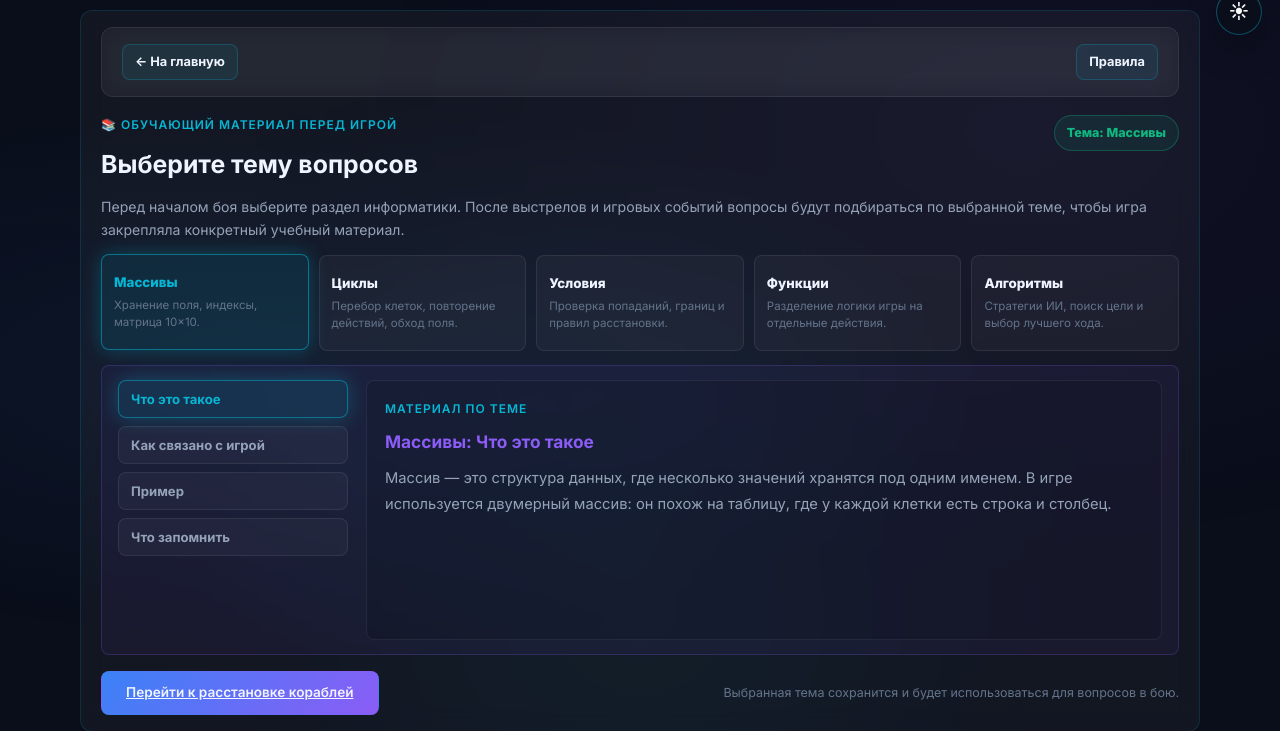
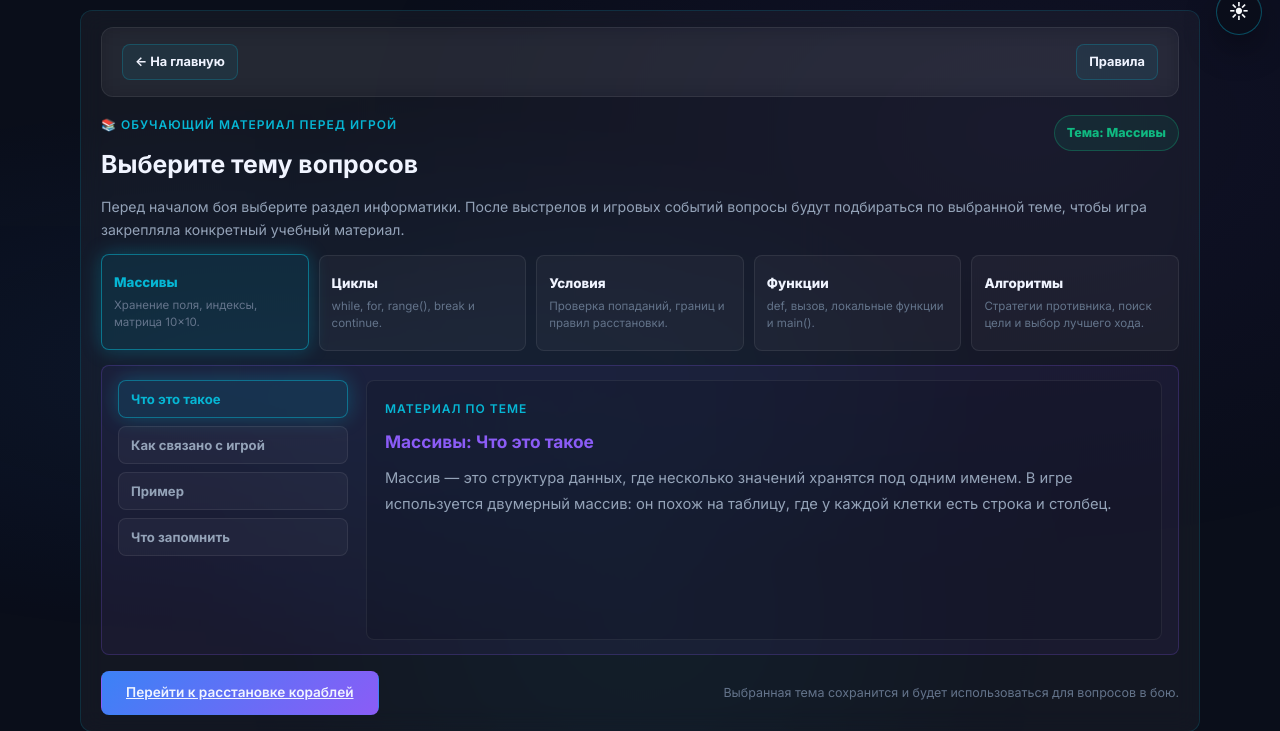
Before and after one commit to IPAT228/morskoy_boy, a Django app: template game/templates/game/learning.html in a window 1280 px wide. Shown: the part 29-760 px from the top of the page. Run offline with Django 5.2, Linux system fonts and the light colour scheme; the template is opened without the code that fills it, so the values that code supplies are empty.

Commit message:
Expand learning material for loops and functions from Metanit
Co-authored-by: Cursor <cursoragent@cursor.com>

```diff
--- a/game/context_processors.py
+++ b/game/context_processors.py
@@ -7,4 +7,7 @@ def static_version(request):
     """Force fresh CSS/JS while developing the project."""
     if settings.DEBUG:
         return {'STATIC_VERSION': str(int(time.time()))}
-    return {'STATIC_VERSION': '1'}
+    import os
+    return {
+        'STATIC_VERSION': os.environ.get('VERCEL_GIT_COMMIT_SHA', 'learning-v2')[:12],
+    }
--- a/game/static/game/js/learning.js
+++ b/game/static/game/js/learning.js
@@ -33,23 +33,53 @@ const CATEGORY_ARTICLES={
       {
         id:'idea',
         title:'Что это такое',
-        text:'Цикл нужен, когда одно действие нужно повторить много раз. Вместо того чтобы вручную описывать 100 клеток поля, программа проходит по ним автоматически.'
+        text:'Цикл позволяет выполнять одни и те же действия много раз, пока выполняется условие или пока не перебран набор значений. В Python есть два основных типа циклов: while и for. Источник: metanit.com — «Циклы».'
+      },
+      {
+        id:'while',
+        title:'Цикл while',
+        code:'number = 1\n\nwhile number < 5:\n    print(f"number = {number}")\n    number += 1\n\nprint("Работа программы завершена")',
+        text:'Цикл while проверяет условие перед каждой итерацией. Пока условие истинно (True), выполняется блок инструкций с отступом. Когда условие становится ложным, цикл завершается, и программа переходит к следующим строкам. Одно выполнение тела цикла называется итерацией.'
+      },
+      {
+        id:'while-else',
+        title:'Блок else у while',
+        code:'number = 1\n\nwhile number < 5:\n    print(f"number = {number}")\n    number += 1\nelse:\n    print(f"number = {number}. Работа цикла завершена")',
+        text:'У цикла while может быть блок else. Его инструкции выполняются, когда условие цикла становится ложным и цикл завершился естественным образом. Если цикл не выполнил ни одной итерации, управление сразу переходит в else.'
+      },
+      {
+        id:'for',
+        title:'Цикл for',
+        code:'message = "Hello"\n\nfor c in message:\n    print(c)',
+        text:'Цикл for перебирает элементы набора значений: строку, список, диапазон и другие коллекции. Каждое значение по очереди помещается в переменную, после чего выполняется тело цикла.'
+      },
+      {
+        id:'range',
+        title:'Функция range()',
+        code:'for n in range(10):\n    print(n, end=" ")\n\nfor n in range(4, 10):\n    print(n, end=" ")\n\nfor n in range(0, 10, 2):\n    print(n, end=" ")',
+        text:'Функция range() часто используется с for для генерации числовой последовательности. range(10) даёт числа от 0 до 9. range(4, 10) — от 4 до 9. Третий аргумент задаёт шаг: range(0, 10, 2) выводит 0, 2, 4, 6, 8.'
+      },
+      {
+        id:'nested',
+        title:'Вложенные циклы',
+        code:'for r in range(10):\n    for c in range(10):\n        print(f"({r},{c})", end=" ")\n    print()',
+        text:'Один цикл может находиться внутри другого. Внешний цикл управляет строками, внутренний — столбцами. Для поля 10×10 внутренний цикл выполняется 10 раз на каждую итерацию внешнего, то есть всего 100 проверок клеток.'
+      },
+      {
+        id:'break-continue',
+        title:'break и continue',
+        code:'number = 0\nwhile number < 5:\n    number += 1\n    if number == 3:\n        continue\n    print(f"number = {number}")',
+        text:'Оператор break полностью выходит из цикла. Оператор continue пропускает оставшиеся инструкции текущей итерации и переходит к следующей. Эти команды помогают управлять сложными сценариями, когда нужно досрочно остановиться или пропустить шаг.'
       },
       {
         id:'game',
         title:'Как связано с игрой',
-        text:'Циклы используются при создании поля, обновлении матрицы, автоматической расстановке кораблей и поиске доступных клеток для выстрела.'
-      },
-      {
-        id:'example',
-        title:'Пример',
-        code:'for r in range(10):\n    for c in range(10):\n        check_cell(r, c)',
-        text:'Вложенный цикл сначала перебирает строки, а внутри каждой строки — столбцы. Так программа может проверить каждую клетку поля 10×10.'
+        text:'В Морском бое циклы используются при создании поля, обходе клеток, автоматической расстановке кораблей, обновлении матрицы и поиске доступных клеток для выстрела противника. Вложенный цикл for по range(10) — это стандартный способ пройти всё игровое поле.'
       },
       {
         id:'remember',
         title:'Что запомнить',
-        text:'Циклы помогают автоматизировать повторяющиеся действия. В Морском бое они особенно важны, потому что почти вся логика связана с обходом клеток поля.'
+        text:'while удобен, когда заранее неизвестно, сколько повторений понадобится. for удобен, когда нужно перебрать известный набор значений. Вместе с range(), break и continue циклы позволяют автоматизировать почти всю работу с клетками поля.'
       }
     ]
   },
@@ -85,23 +115,47 @@ const CATEGORY_ARTICLES={
       {
         id:'idea',
         title:'Что это такое',
-        text:'Функция — это отдельный блок кода, который выполняет конкретную задачу. Её можно вызвать много раз, передав разные параметры.'
+        text:'Функция — это именованный блок кода, который выполняет определённую задачу и может использоваться повторно. В Python функции определяются через def. Источник: metanit.com — «Функции».'
+      },
+      {
+        id:'define',
+        title:'Определение и вызов',
+        code:'def say_hello():\n    print("Hello")\n\n\ndef say_goodbye():\n    print("Good Bye")\n\n\nsay_hello()\nsay_goodbye()',
+        text:'Определение начинается с def, затем идёт имя функции, скобки, двоеточие и блок инструкций с отступом. Чтобы выполнить функцию, нужно написать её имя и скобки: say_hello(). Функцию сначала определяют, потом вызывают.'
+      },
+      {
+        id:'one-line',
+        title:'Короткая запись',
+        code:'def say_hello(): print("Hello")\n\nsay_hello()',
+        text:'Если в функции только одна инструкция, её можно записать в одну строку вместе с def. Такой формат удобен для простых действий, но для сложной логики лучше использовать многострочный блок.'
+      },
+      {
+        id:'local',
+        title:'Локальные функции',
+        code:'def print_messages():\n    def say_hello():\n        print("Hello")\n\n    def say_goodbye():\n        print("Good Bye")\n\n    say_hello()\n    say_goodbye()\n\n\nprint_messages()',
+        text:'Функцию можно определить внутри другой функции. Такая внутренняя функция называется локальной и доступна только внутри внешней. Это помогает скрыть вспомогательные действия и не загромождать общую область программы.'
+      },
+      {
+        id:'main',
+        title:'Функция main',
+        code:'def main():\n    say_hello()\n    say_goodbye()\n\n\ndef say_hello():\n    print("Hello")\n\n\ndef say_goodbye():\n    print("Good Bye")\n\n\nmain()',
+        text:'Чтобы упорядочить программу, часто создают функцию main(), которая запускает остальные функции. Так код становится структурированным: отдельные задачи разнесены по функциям, а main управляет общим сценарием.'
       },
       {
         id:'game',
         title:'Как связано с игрой',
-        text:'В игре функции отвечают за расстановку кораблей, проверку клетки, выстрел игрока, ход ИИ, вывод вопросов, обновление статистики и завершение боя.'
+        text:'В игре функции отвечают за расстановку кораблей, проверку клетки, выстрел игрока, ход противника, показ вопросов, обновление статистики и завершение боя. Например, canPlace() проверяет, можно ли поставить корабль, а renderBoard() отображает поле.'
       },
       {
         id:'example',
-        title:'Пример',
-        code:'function canPlace(grid, r, c, size) {\n  return grid[r][c] === 0;\n}',
-        text:'Функция canPlace проверяет, можно ли поставить корабль в выбранную область. Она получает данные на вход и возвращает результат проверки.'
+        title:'Пример из игры',
+        code:'def can_place(grid, r, c, size, vertical):\n    for i in range(size):\n        nr = r + i if vertical else r\n        nc = c if vertical else c + i\n        if grid[nr][nc] != 0:\n            return False\n    return True',
+        text:'Функция can_place получает параметры на вход и возвращает результат проверки. Если хотя бы одна клетка занята, функция возвращает False. Так игрок узнаёт, можно ли разместить корабль в выбранной позиции.'
       },
       {
         id:'remember',
         title:'Что запомнить',
-        text:'Функции делают код понятнее: каждая часть игры получает своё название и свою ответственность. Такой код проще проверять и дорабатывать.'
+        text:'Функции делают код понятнее и короче: каждая часть программы получает своё имя и свою задачу. Локальные функции и main помогают организовать сложную логику, а параметры и return позволяют передавать данные и получать результат.'
       }
     ]
   },
@@ -116,7 +170,7 @@ const CATEGORY_ARTICLES={
       {
         id:'game',
         title:'Как связано с игрой',
-        text:'В игре есть разные стратегии ИИ: случайный выбор, шахматный обход, охотник после попадания и пользовательская стратегия со score.'
+        text:'В игре есть разные стратегии противника: случайный выбор, шахматный обход, охотник после попадания и пользовательская стратегия со score.'
       },
       {
         id:'example',
--- a/game/templates/game/learning.html
+++ b/game/templates/game/learning.html
@@ -38,7 +38,7 @@
             </button>
             <button class="learning-category" type="button" data-question-category="Циклы">
                 <span>Циклы</span>
-                <small>Перебор клеток, повторение действий, обход поля.</small>
+                <small>while, for, range(), break и continue.</small>
             </button>
             <button class="learning-category" type="button" data-question-category="Условия">
                 <span>Условия</span>
@@ -46,11 +46,11 @@
             </button>
             <button class="learning-category" type="button" data-question-category="Функции">
                 <span>Функции</span>
-                <small>Разделение логики игры на отдельные действия.</small>
+                <small>def, вызов, локальные функции и main().</small>
             </button>
             <button class="learning-category" type="button" data-question-category="Алгоритмы">
                 <span>Алгоритмы</span>
-                <small>Стратегии ИИ, поиск цели и выбор лучшего хода.</small>
+                <small>Стратегии противника, поиск цели и выбор лучшего хода.</small>
             </button>
         </div>
 
```
